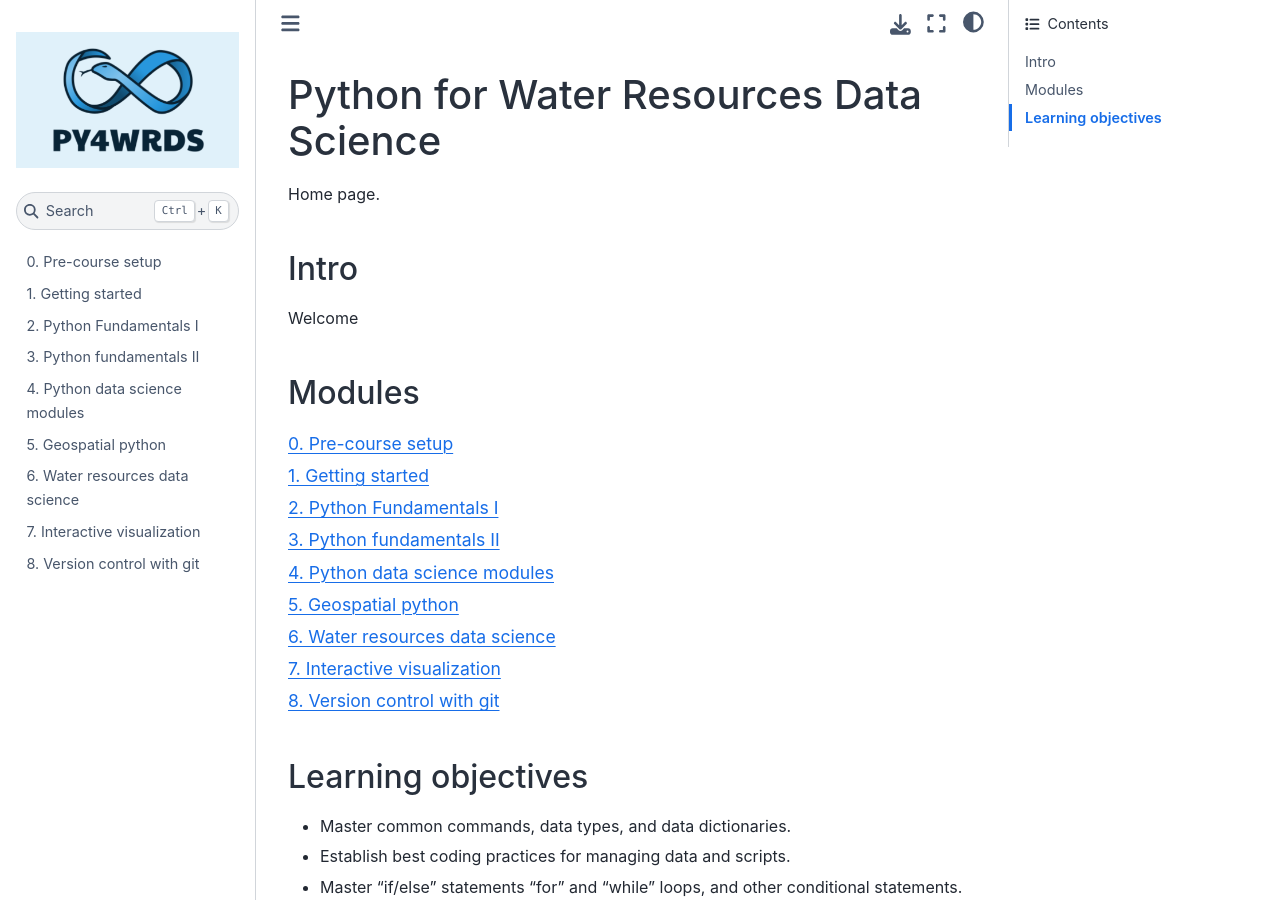
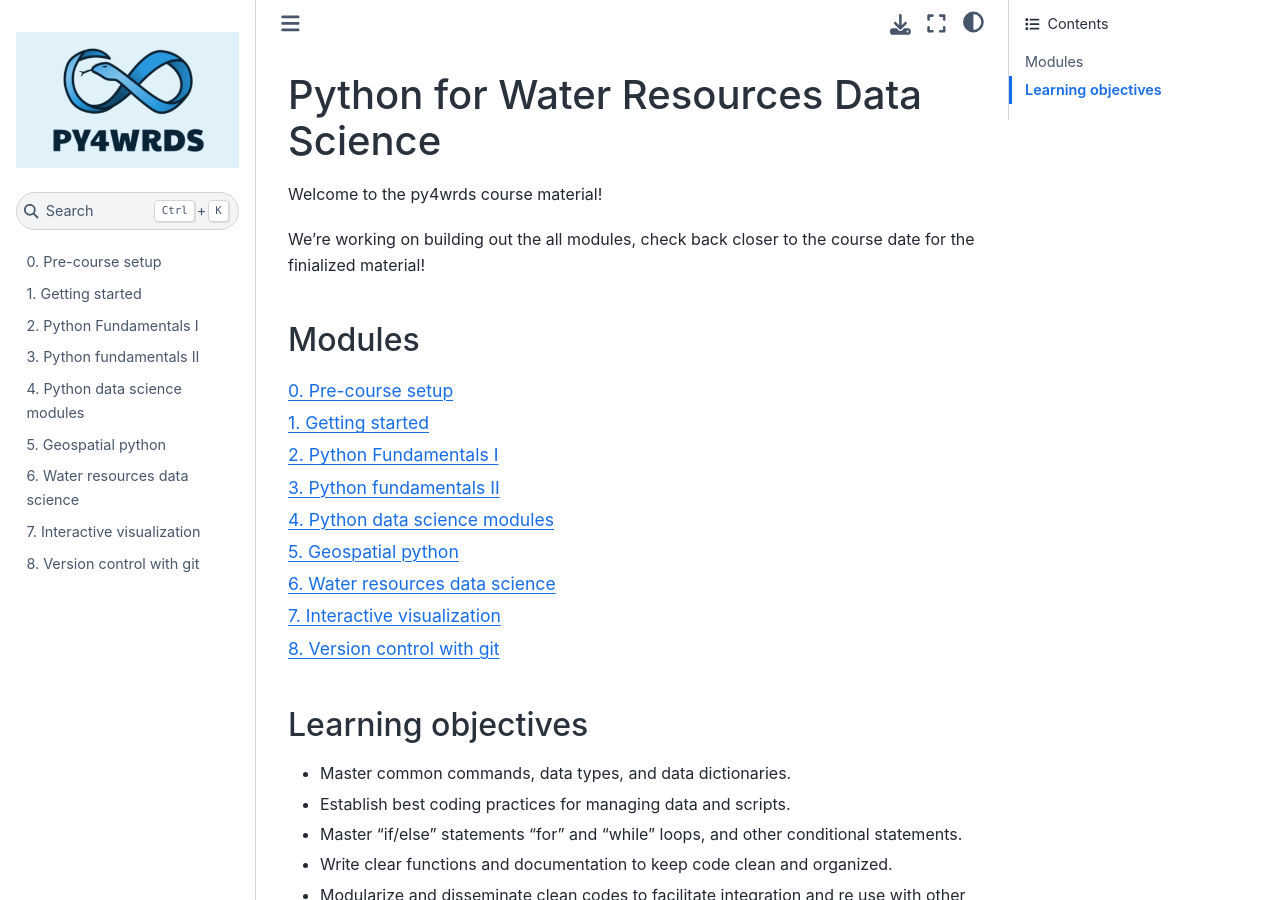
Before and after one commit to py4wrds/py4wrds, a Jupyter Book: the page built from intro.md, in a window 1280 px wide and 900 px high. Built offline with Jupyter Book 1.0.4 settings and Sphinx 7.4.7 and the Sphinx Book theme 1.1.4, drawn with Linux system fonts in a browser that asks for light colours.

Commit message:
Remove placeholders from intro

```diff
--- a/intro.md
+++ b/intro.md
@@ -1,10 +1,14 @@
 # Python for Water Resources Data Science
 
-Home page.
+Welcome to the py4wrds course material!
 
-## Intro
+We're working on building out the all modules, check back closer to the course date for the finialized material!
 
-Welcome
+<!-- TODO: subtitle. -->
+
+<!-- ## Intro -->
+
+<!-- TOOD: Welcome intro -->
 
 ## Modules
 
```
